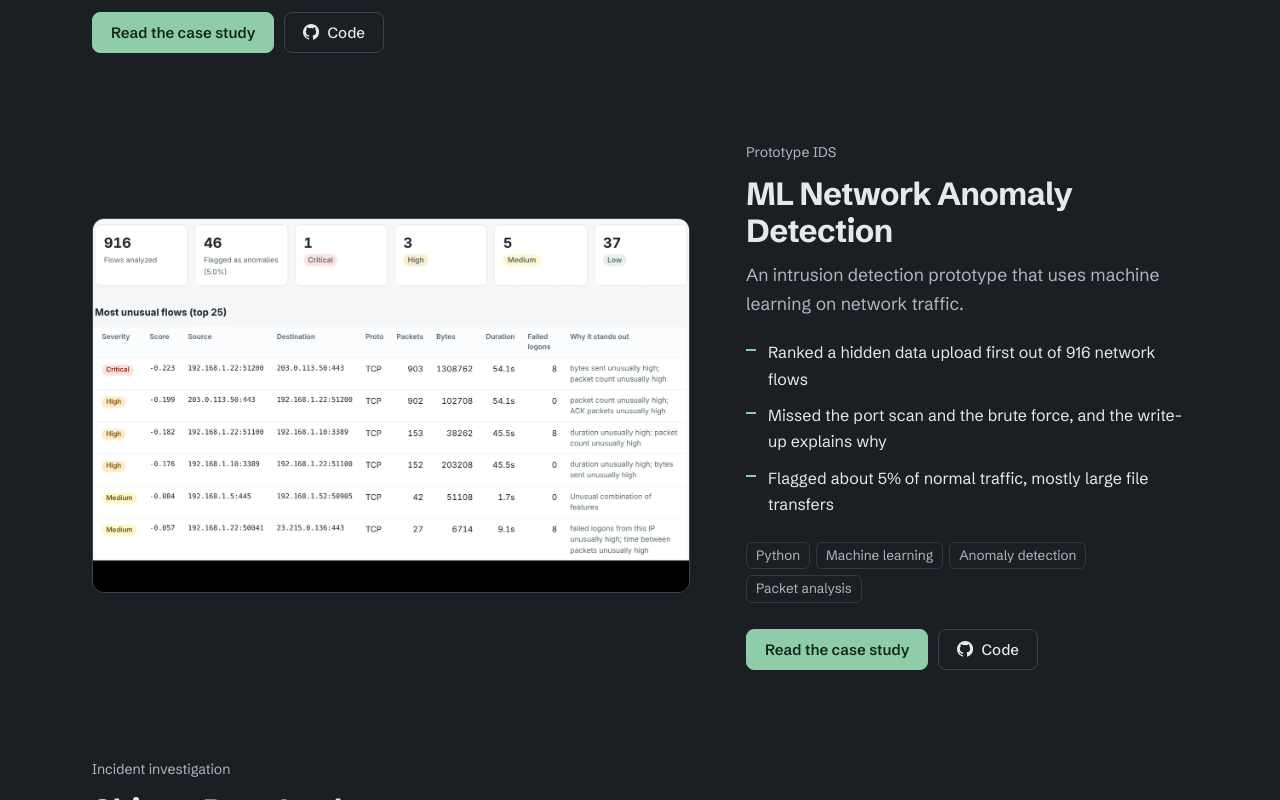
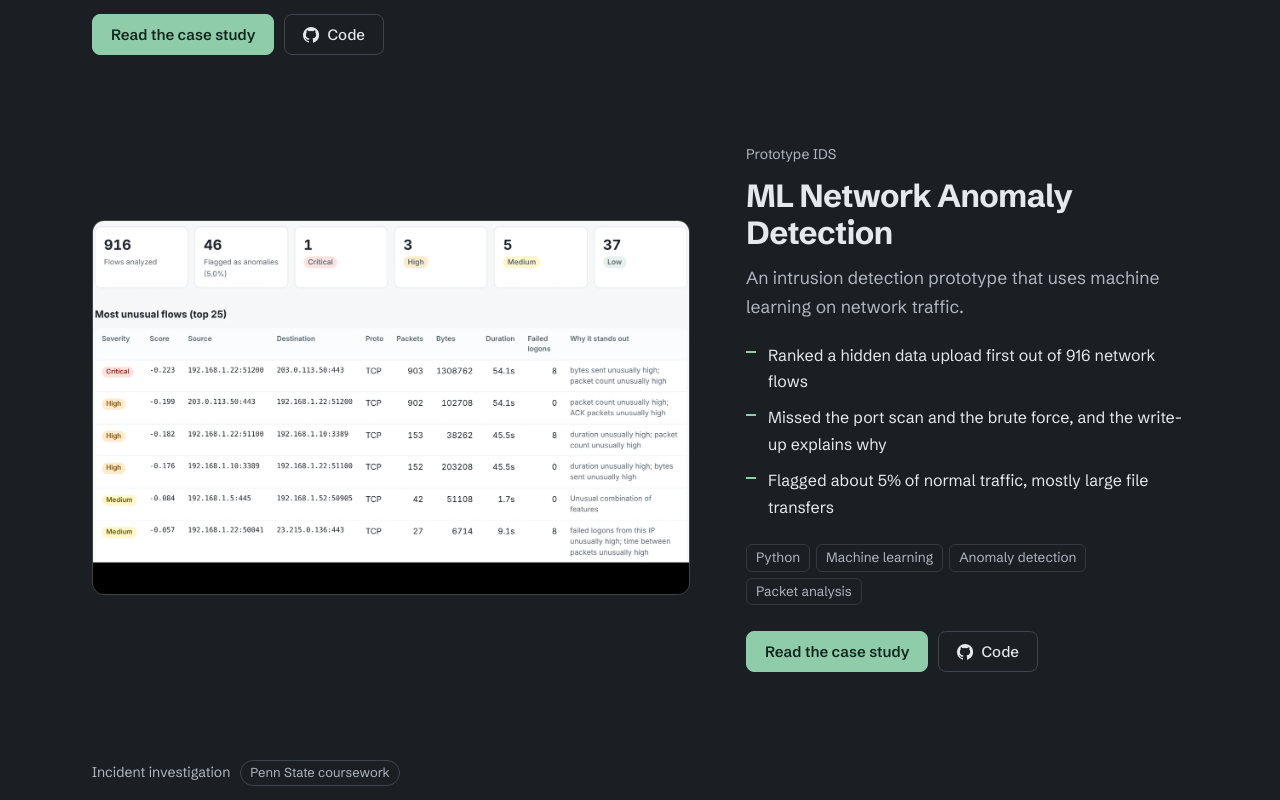
Before and after one commit to paullydd/paullydd.github.io, a plain HTML site: page index.html in a window 1280 px wide. Shown: the part 2000-2800 px from the top of the page. Drawn offline with Linux system fonts and the light colour scheme.

Commit message:
AI-assisted coding note, project origins

```diff
--- a/content.js
+++ b/content.js
@@ -153,7 +153,8 @@ window.SITE = {
         ],
         "expect": "Writes an incident report like the sample, with a critical case for an RDP logon followed by a scheduled task. Exact counts can change between versions as rules are added.",
         "href": "https://github.com/paullydd/soc-forge#quick-start"
-      }
+      },
+      "origin": "Independent project"
     },
     {
       "slug": "log-analyzer",
@@ -244,7 +245,8 @@ window.SITE = {
         ],
         "expect": "Prints the 11 alerts for the labeled scenarios and writes reports/attack_scenarios_report.html. Run python3 main.py python_log_parser/examples/sample_security_logs.csv to see the noise test raise nothing.",
         "href": "https://github.com/paullydd/python-log-parser#quick-start"
-      }
+      },
+      "origin": ""
     },
     {
       "slug": "ml-anomaly-ids",
@@ -347,7 +349,8 @@ window.SITE = {
         ],
         "expect": "Flags about 46 of 916 flows, with the upload to 203.0.113.50 ranked first, and writes reports/anomaly_report.html.",
         "href": "https://github.com/paullydd/ml-network-detection#quick-start"
-      }
+      },
+      "origin": ""
     },
     {
       "slug": "shipco",
@@ -404,7 +407,8 @@ window.SITE = {
         "steps": [],
         "expect": "",
         "href": ""
-      }
+      },
+      "origin": "Penn State coursework"
     },
     {
       "slug": "cyberdash",
@@ -442,7 +446,8 @@ window.SITE = {
         "steps": [],
         "expect": "",
         "href": ""
-      }
+      },
+      "origin": "Independent project"
     },
     {
       "slug": "memory-safety",
@@ -481,13 +486,14 @@ window.SITE = {
         "steps": [],
         "expect": "",
         "href": ""
-      }
+      },
+      "origin": "Penn State coursework (IST 543)"
     },
     {
       "slug": "container-security",
       "name": "Container Security",
       "cat": "research",
-      "kind": "Course project",
+      "kind": "Hardening project",
       "status": "completed",
       "one": "Securing containers from image to cluster.",
       "lede": "A project on securing a container workload end to end, from the image and registry to the cluster it runs on and how you watch it.",
@@ -522,7 +528,8 @@ window.SITE = {
         "steps": [],
         "expect": "",
         "href": ""
-      }
+      },
+      "origin": "Penn State coursework"
     },
     {
       "slug": "cyber-range-rubric",
@@ -559,7 +566,8 @@ window.SITE = {
         "steps": [],
         "expect": "",
         "href": ""
-      }
+      },
+      "origin": "Penn State coursework"
     },
     {
       "slug": "cache-flow",
@@ -598,7 +606,8 @@ window.SITE = {
         "steps": [],
         "expect": "",
         "href": ""
-      }
+      },
+      "origin": "Independent project"
     },
     {
       "slug": "bitebudget",
@@ -638,7 +647,8 @@ window.SITE = {
         "steps": [],
         "expect": "",
         "href": ""
-      }
+      },
+      "origin": "Independent project"
     }
   ],
   "skills": [
@@ -739,7 +749,8 @@ window.SITE = {
     "title": "About me",
     "text": [
       "Most of the projects here started as a question about how a detection really works and turned into a tool I could test against real attack patterns. I pay as much attention to what a tool misses as to what it catches.",
-      "Before security I studied business management, and it still shapes how I work. A good investigation ends with fixes someone can approve and fund, not just a list of what went wrong. The Shipco case is a good example: every gap I found came with a control and a reason it was worth the cost."
+      "Before security I studied business management, and it still shapes how I work. A good investigation ends with fixes someone can approve and fund, not just a list of what went wrong. The Shipco case is a good example: every gap I found came with a control and a reason it was worth the cost.",
+      "I use AI-assisted coding to help implement, debug and test parts of these projects. I define the security use cases, review the generated code, validate behavior against test scenarios, and document the results and limitations, including what each tool misses."
     ]
   },
   "training": [
--- a/index.html
+++ b/index.html
@@ -88,6 +88,7 @@ h2{font-size:clamp(30px,3.4vw,40px);line-height:1.1;letter-spacing:-.025em;margi
 .visual:hover{border-color:var(--muted)}
 .feature .meta{display:flex;gap:10px;align-items:center;flex-wrap:wrap;margin-bottom:12px}
 .kind{font-size:14px;color:var(--muted)}
+.origin{font-size:13px;color:var(--muted);border:1px solid var(--line-2);border-radius:999px;padding:1px 9px}
 .status{display:inline-flex;align-items:center;gap:6px;font-size:13.5px;font-weight:500;color:var(--c)}
 .status::before{content:"";width:7px;height:7px;border-radius:50%;background:var(--c)}
 .feature h3{font-size:clamp(26px,2.6vw,32px);letter-spacing:-.02em;line-height:1.15;margin:0 0 12px}
@@ -495,7 +496,7 @@ function renderHome(){
     const hl = list(c.highlights).length ? list(c.highlights) : list(c.did).slice(0,3);
     return `<article class="feature">${visual}
       <div>
-        <div class="meta"><span class="kind">${esc(c.kind)}</span></div>
+        <div class="meta"><span class="kind">${esc(c.kind)}</span>${c.origin?`<span class="origin">${esc(c.origin)}</span>`:""}</div>
         <h3><a href="#${esc(c.slug)}">${esc(c.name)}</a></h3>
         <p class="one">${esc(c.one)}</p>
         <ul class="hl">${hl.map(h=>`<li>${esc(h)}</li>`).join("")}</ul>
@@ -506,7 +507,7 @@ function renderHome(){
 
   // more
   $("moreGrid").innerHTML = others().map(c=>`<a class="card" href="#${esc(c.slug)}">
-      <div class="top-row"><span class="kind">${esc(c.kind)}</span></div>
+      <div class="top-row"><span class="kind">${esc(c.kind)}${c.origin&&/coursework/i.test(c.origin)?" · coursework":""}</span></div>
       <h3>${esc(c.name)}</h3><p>${esc(c.one)}</p>
       <ul class="tags">${(c.stack||[]).slice(0,3).map(s=>`<li>${esc(s)}</li>`).join("")}</ul></a>`).join("");
   $("sideGrid").innerHTML = sides().map(c=>`<a class="side-item" href="#${esc(c.slug)}"><strong>${esc(c.name)}</strong><span>${esc(c.one)}</span></a>`).join("");
@@ -586,7 +587,7 @@ function renderProject(slug){
   $("projectWrap").innerHTML = `
     <a class="back" href="#work">‹ All work</a>
     <header class="p-head">
-      <div class="meta"><span class="kind">${esc(c.kind)}</span>${statusChip(c)}</div>
+      <div class="meta"><span class="kind">${esc(c.kind)}</span>${c.origin?`<span class="origin">${esc(c.origin)}</span>`:""}${statusChip(c)}</div>
       <h1 id="p-title" tabindex="-1" style="outline:none">${esc(c.name)}</h1>
       <p class="lede">${esc(c.lede)}</p>
     </header>
@@ -745,6 +746,7 @@ function renderEditor(){
       h += fld("Show in Selected work","" + p + ".featured","check");
       h += fld("Side project (listed at the bottom)",`${p}.side`,"check");
       h += fld("Name",`${p}.name`,"text");
+      h += fld("Origin",`${p}.origin`,"text",{ph:"Independent project, or Penn State coursework"});
       h += `<div class="row">${fld("Kind",`${p}.kind`,"text",{help:"e.g. Web app"})}${fld("Status",`${p}.status`,"select",{options:[["active","In progress"],["shipped","Shipped"],["completed","Completed"]]})}</div>`;
       h += fld("One-line summary",`${p}.one`,"text");
       h += fld("Highlights",`${p}.highlights`,"lines",{rows:3,help:"Up to three short points, one per line. Shown on the home page for featured projects."});
@@ -819,7 +821,7 @@ edBody.addEventListener("change", e=>{
 });
 const BLANK = {
   profile: ()=>({label:"Label",value:""}),
-  cases: ()=>({slug:uniqueSlug("new-project",-1),name:"New project",cat:"tool",kind:"",status:"active",featured:false,side:false,cover:"",sample:{label:"",href:""},results:[],reproduce:{steps:[],expect:"",href:""},one:"",highlights:[],lede:"",images:[],diagram:[],did:[],findings:[],next:"",log:[],stack:[],url:""}),
+  cases: ()=>({slug:uniqueSlug("new-project",-1),name:"New project",cat:"tool",kind:"",status:"active",featured:false,side:false,origin:"",cover:"",sample:{label:"",href:""},results:[],reproduce:{steps:[],expect:"",href:""},one:"",highlights:[],lede:"",images:[],diagram:[],did:[],findings:[],next:"",log:[],stack:[],url:""}),
   skills: ()=>({title:"New group",items:[]}),
   education: ()=>({degree:"",school:"",note:"",done:0,total:0}),
   training: ()=>({title:"",provider:"",topic:"",date:"",minutes:0,file:""})
```
